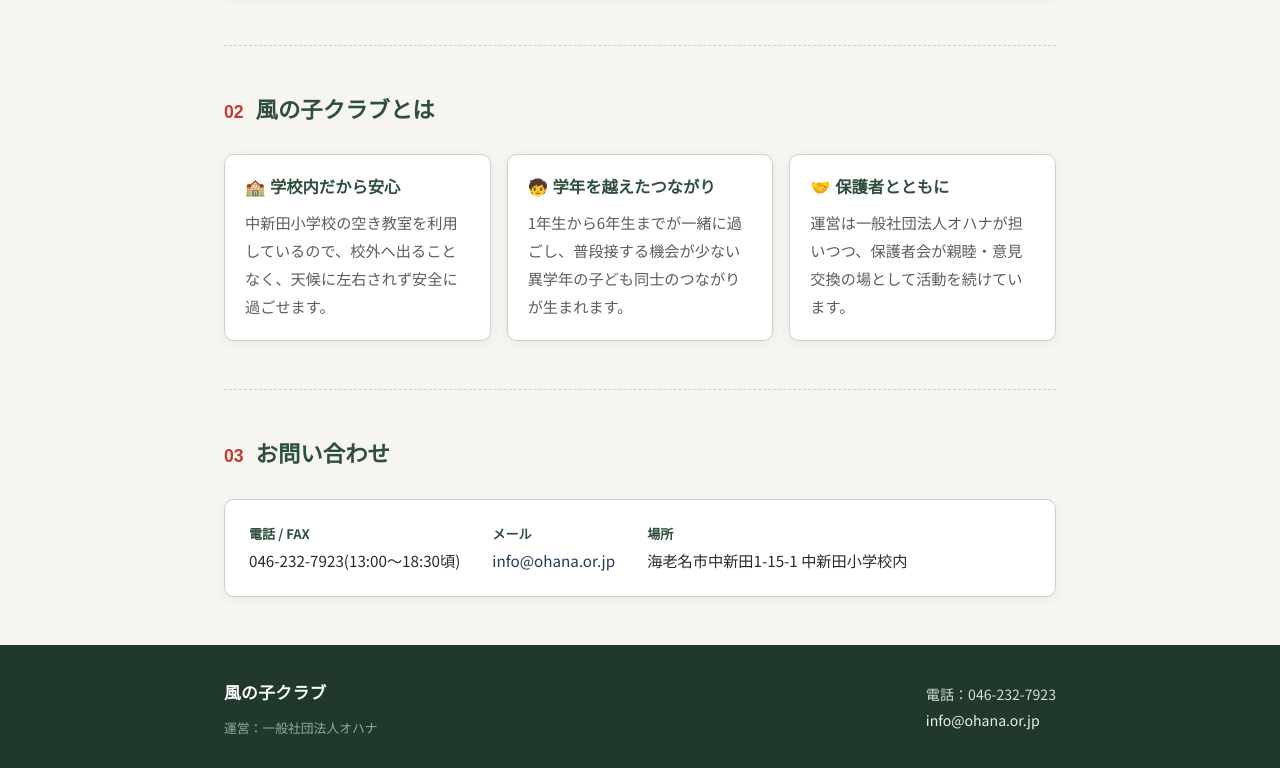
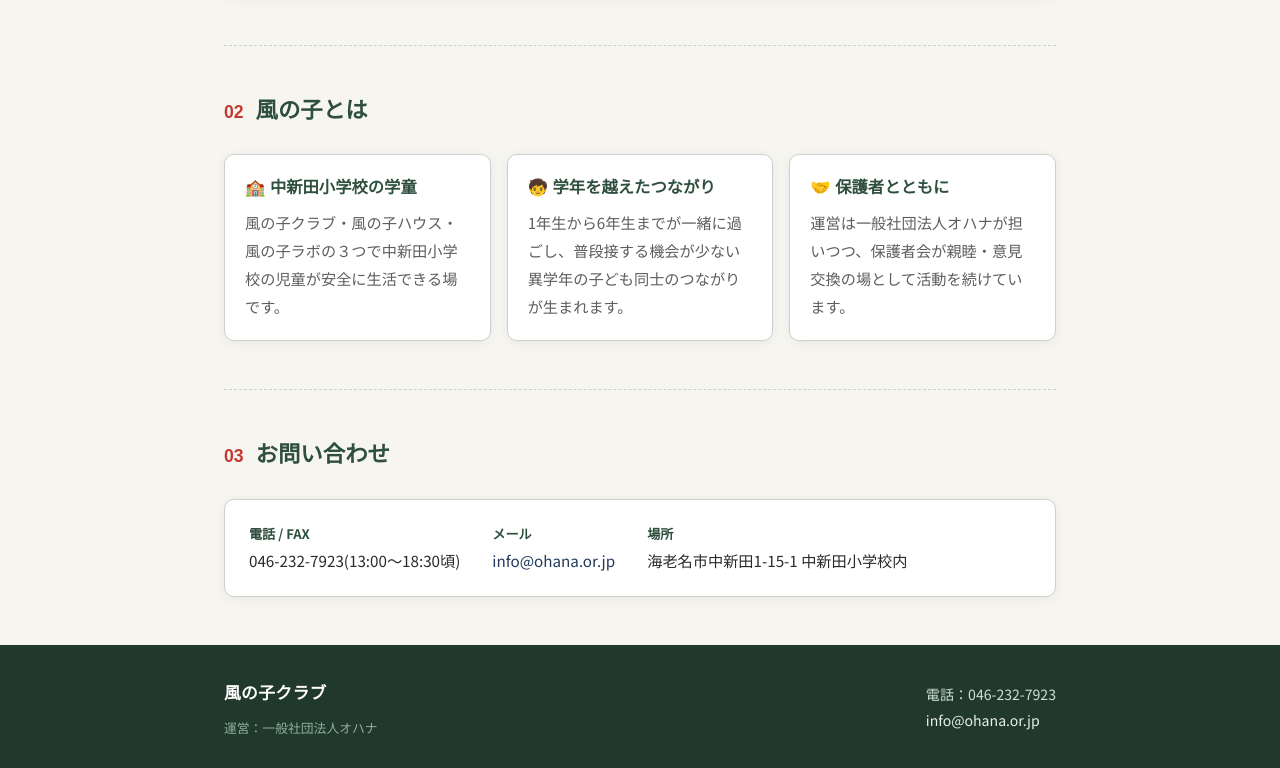
Before and after one commit to ohana-ebi/kazenoko-site, a plain HTML site: page index.html in a window 1280 px wide. Shown: the part 864-1632 px from the top of the page. Drawn offline with Linux system fonts and the light colour scheme; a web font is replaced by a local one.

Commit message:
ホームの「風の子クラブとは」セクションを「風の子とは」に変更、1つ目のカードを修正

```diff
--- a/index.html
+++ b/index.html
@@ -61,12 +61,12 @@
   <section class="block" id="about">
     <div class="block-head">
       <span class="num">02</span>
-      <h2>風の子クラブとは</h2>
+      <h2>風の子とは</h2>
     </div>
     <div class="card-grid">
       <div class="card">
-        <h3>🏫 学校内だから安心</h3>
-        <p>中新田小学校の空き教室を利用しているので、校外へ出ることなく、天候に左右されず安全に過ごせます。</p>
+        <h3>🏫 中新田小学校の学童</h3>
+        <p>風の子クラブ・風の子ハウス・風の子ラボの３つで中新田小学校の児童が安全に生活できる場です。</p>
       </div>
       <div class="card">
         <h3>🧒 学年を越えたつながり</h3>
```
